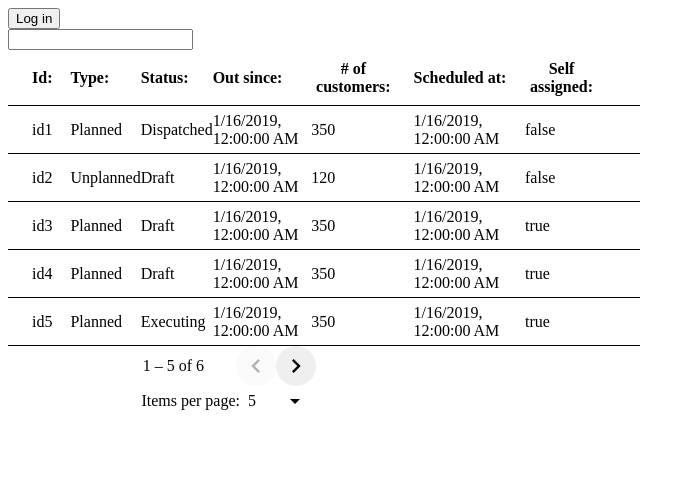
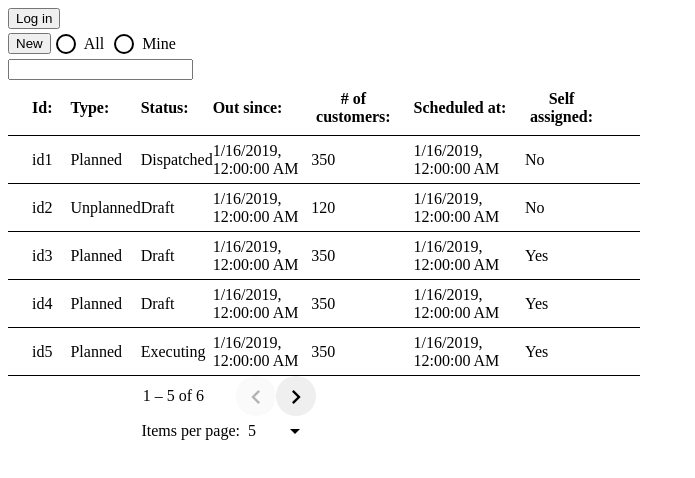
Before and after one commit to dekis108/Web2Project, an Angular app in the folder Web2Project/: page /incidents in a window 1280 px wide. Shown: the top 478 px of the page, without its empty margins (0-695 px from the left). Built offline with nearby package versions, Linux system fonts and the light colour scheme.

Commit message:
table component completed

```diff
--- a/Web2Project/src/app/app-routing.module.ts
+++ b/Web2Project/src/app/app-routing.module.ts
@@ -1,11 +1,13 @@
 import { NgModule } from '@angular/core';
 import { RouterModule, Routes } from '@angular/router';
+import { CreateIncidentComponent } from './components/create-incident/create-incident.component';
 import { IncidentBrowserComponent } from './components/incident-browser/incident-browser.component';
 import {LoginComponent} from "./components/login/login.component";
 import { MyIncidentsWidgetComponent } from './components/my-incidents-widget/my-incidents-widget.component';
 
 const routes: Routes = [
-  { path: 'incidents', component: IncidentBrowserComponent },
+  { path: 'incidents', component: IncidentBrowserComponent},
+  { path: "newIncident", component: CreateIncidentComponent},
   { path: 'dashboard', component: MyIncidentsWidgetComponent },
   { path: 'login', component: LoginComponent },
   { path: '', redirectTo: '/login', pathMatch: 'full' }
--- a/Web2Project/src/app/app.module.ts
+++ b/Web2Project/src/app/app.module.ts
@@ -13,6 +13,8 @@ import { MatSortModule } from '@angular/material/sort';
 import { MatButtonModule } from '@angular/material/button';
 import { MatFormFieldModule } from '@angular/material/form-field';
 import { MatRippleModule } from '@angular/material/core';
+import { CreateIncidentComponent } from './components/create-incident/create-incident.component';
+import { MatRadioModule} from '@angular/material/radio';
 
 
 
@@ -22,6 +24,7 @@ import { MatRippleModule } from '@angular/material/core';
     LoginComponent,
     MyIncidentsWidgetComponent,
     IncidentBrowserComponent,
+    CreateIncidentComponent,
 ],
   imports: [
     BrowserModule,
@@ -34,6 +37,8 @@ import { MatRippleModule } from '@angular/material/core';
     MatButtonModule,
     MatFormFieldModule,
     MatRippleModule,
+    MatRadioModule,
+    FormsModule
   ],
   providers: [],
   bootstrap: [AppComponent]
--- /dev/null
+++ b/Web2Project/src/app/components/create-incident/create-incident.component.html
@@ -0,0 +1 @@
+<p>create-incident works!</p>
--- /dev/null
+++ b/Web2Project/src/app/components/create-incident/create-incident.component.ts
@@ -0,0 +1,15 @@
+import { Component, OnInit } from '@angular/core';
+
+@Component({
+  selector: 'app-create-incident',
+  templateUrl: './create-incident.component.html',
+  styleUrls: ['./create-incident.component.css']
+})
+export class CreateIncidentComponent implements OnInit {
+
+  constructor() { }
+
+  ngOnInit(): void {
+  }
+
+}
--- a/Web2Project/src/app/components/incident-browser/incident-browser.component.css
+++ b/Web2Project/src/app/components/incident-browser/incident-browser.component.css
@@ -4,3 +4,10 @@ table {
 .mat-paginator {
     width: 25%;
 }
+.example-radio-group {
+    margin: 15px 0;
+  }
+
+  .example-radio-button {
+    margin: 5px;
+  }
--- a/Web2Project/src/app/components/incident-browser/incident-browser.component.html
+++ b/Web2Project/src/app/components/incident-browser/incident-browser.component.html
@@ -1,3 +1,17 @@
+<nav>
+  <button routerLink="/newIncident">New</button>
+  <mat-radio-group
+    aria-labelledby="example-radio-group-label"
+    class="example-radio-group"
+    [(ngModel)]="radioSelected"
+    (change)="onChange($event)"
+    >
+    <mat-radio-button class="example-radio-button" *ngFor="let option of radioOptions"  [value]="option">
+      {{option}}
+    </mat-radio-button>
+  </mat-radio-group>
+</nav>
+
 
 <div class="mat-elevation-z8">
 
--- a/Web2Project/src/app/components/incident-browser/incident-browser.component.ts
+++ b/Web2Project/src/app/components/incident-browser/incident-browser.component.ts
@@ -1,10 +1,14 @@
-import { Component, OnInit, ViewChild, AfterViewInit } from '@angular/core';
+import { Component, OnInit, ViewChild, AfterViewInit, Output, EventEmitter } from '@angular/core';
 import { BasicInformation } from 'src/app/model/basicInformation';
 import { Incident } from 'src/app/model/incident';
 import { IncidentLoaderService } from 'src/app/services/incidentLoader/incident-loader.service';
 import {MatPaginator} from '@angular/material/paginator';
 import {MatTableDataSource} from '@angular/material/table';
 import {MatSort} from '@angular/material/sort';
+import { MatRadioChange } from '@angular/material/radio';
+import { MinLengthValidator } from '@angular/forms';
+import { stringify } from '@angular/compiler/src/util';
+import { FileDetector } from 'selenium-webdriver';
 
 
 @Component({
@@ -16,7 +20,8 @@ export class IncidentBrowserComponent implements AfterViewInit  {
   displayedColumns: string[] = ['id', 'type', 'status', 'outageTime','affectedCustomers', 'scheduledTime', 'selfAssign'];
   incidents: Incident[] = [];
   basicInfo: BasicInformation[] = [];
-
+  radioOptions: string[] = ['All', 'Mine'];
+  radioSelected = this.radioOptions[0];
   dataSource = new MatTableDataSource<BasicInformation>(this.basicInfo);
 
   @ViewChild(MatPaginator) paginator!: MatPaginator;
@@ -44,4 +49,14 @@ export class IncidentBrowserComponent implements AfterViewInit  {
     this.dataSource.filter = filterValue.trim().toLowerCase();
   }
 
+  @Output()
+  change!: EventEmitter<MatRadioChange>
+
+  onChange(mrChange: MatRadioChange) {
+    console.log(this.radioSelected);
+    var filterText;
+    filterText = this.radioSelected  == "All" ? "" : "Yes";
+    this.dataSource.filter = filterText;
+ }
+
 }
--- a/Web2Project/src/app/model/basicInformation.ts
+++ b/Web2Project/src/app/model/basicInformation.ts
@@ -12,7 +12,12 @@ export interface BasicInformation  {
     calls: number;
     voltage: number; //kV
     scheduledTime: Date;
-    selfAssign: boolean;
+    selfAssign: SelfAssign;
+}
+
+export enum SelfAssign {
+    Yes = "Yes",
+    No = "No",
 }
 
 export enum IncidentType {
--- a/Web2Project/src/app/services/incidentLoader/incidentsMock.ts
+++ b/Web2Project/src/app/services/incidentLoader/incidentsMock.ts
@@ -1,5 +1,5 @@
 import { Incident} from "src/app/model/incident";
-import {BasicInformation, IncidentType, IncidentStatus} from "src/app/model/basicInformation";
+import {BasicInformation, IncidentType, IncidentStatus, SelfAssign} from "src/app/model/basicInformation";
 import {Device} from "src/app/model/devices";
 import {Resolution} from "src/app/model/resolution";
 import { Calls } from "src/app/model/calls";
@@ -41,7 +41,7 @@ export const BInfo : BasicInformation[] = [
         calls: 7,
         voltage: 5,
         scheduledTime: new Date("2019-01-16"),
-        selfAssign: false
+        selfAssign: SelfAssign.No
     },
     {
         id: "id2",
@@ -57,7 +57,7 @@ export const BInfo : BasicInformation[] = [
         calls: 7,
         voltage: 5,
         scheduledTime: new Date("2019-01-16"),
-        selfAssign: false
+        selfAssign:  SelfAssign.No
     },
     {
         id: "id3",
@@ -73,7 +73,7 @@ export const BInfo : BasicInformation[] = [
         calls: 7,
         voltage: 5,
         scheduledTime: new Date("2019-01-16"),
-        selfAssign: true
+        selfAssign:  SelfAssign.Yes
     },
     {
         id: "id4",
@@ -89,7 +89,7 @@ export const BInfo : BasicInformation[] = [
         calls: 7,
         voltage: 5,
         scheduledTime: new Date("2019-01-16"),
-        selfAssign: true
+        selfAssign: SelfAssign.Yes
     },
     {
         id: "id5",
@@ -105,7 +105,7 @@ export const BInfo : BasicInformation[] = [
         calls: 7,
         voltage: 5,
         scheduledTime: new Date("2019-01-16"),
-        selfAssign: true
+        selfAssign: SelfAssign.Yes
     },
     {
         id: "id6",
@@ -121,7 +121,7 @@ export const BInfo : BasicInformation[] = [
         calls: 7,
         voltage: 5,
         scheduledTime: new Date("2019-01-16"),
-        selfAssign: true
+        selfAssign: SelfAssign.Yes
     },
 ];
 
```
Also changed, not shown: Web2Project/src/app/components/create-incident/create-incident.component.css (added), 1 other file (tests, documents, lock files or other folders).
